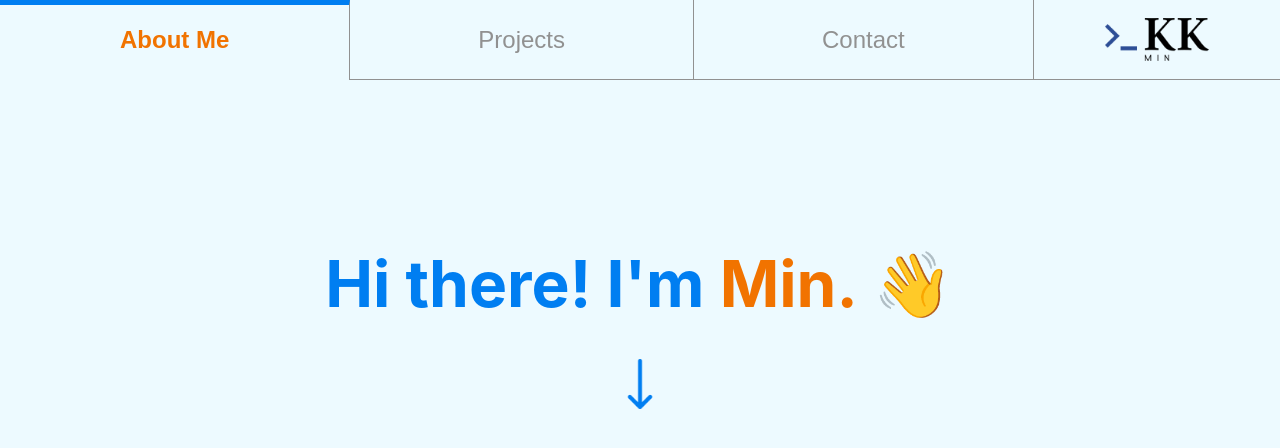
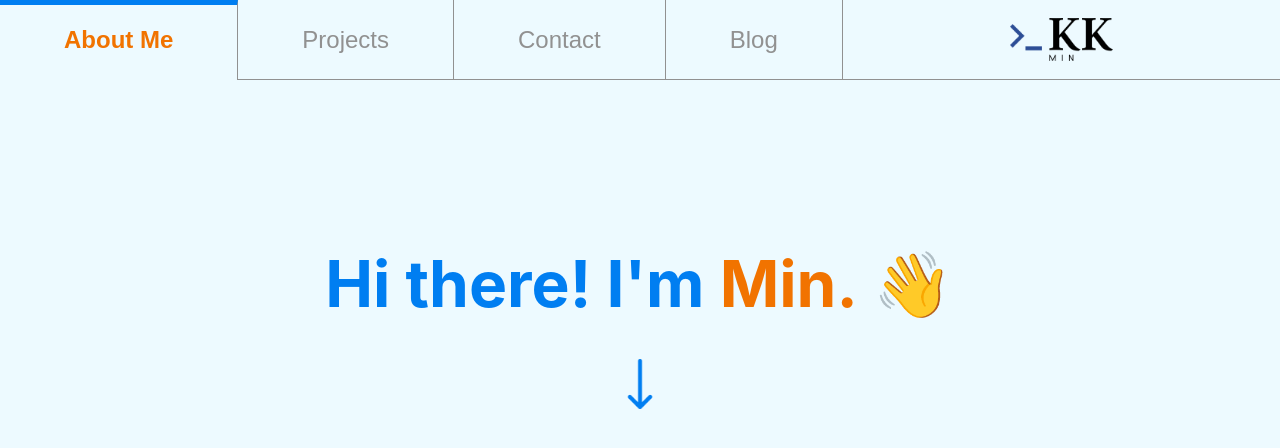
Before and after one commit to kk-min/kk-min.github.io, a React (Create React App) app: page / in a window 1280 px wide. Shown: the top 448 px of the page. Built offline with nearby package versions, Linux system fonts and the light colour scheme.

Commit message:
Add Blog tab, cleanup

```diff
--- a/src/App.tsx
+++ b/src/App.tsx
@@ -1,14 +1,12 @@
 import React from 'react';
 import { BrowserRouter, Routes, Route } from 'react-router-dom';
 import Home from './pages/Home';
-import Blog from './pages/Blog';
 
 function App() {
 	return (
 		<BrowserRouter>
 			<Routes>
 				<Route path='/' element={<Home />} />
-				<Route path='/blog' element={<Blog />} />
 			</Routes>
 		</BrowserRouter>
 	);
--- a/src/components/TabHeaders.tsx
+++ b/src/components/TabHeaders.tsx
@@ -18,7 +18,7 @@ export default function TabHeaders(props: PropTypes) {
 		if (firstTab !== null) {
 			firstTab.className = 'tabheaderactive';
 		}
-	}, [tabNames]);
+	}, [tabNames, props.activeTab, props.tabNames]);
 
 	// onClick function for when a tab is clicked:
 	const tabClickHandler = (event: React.MouseEvent, tabname: string) => {
@@ -47,13 +47,22 @@ export default function TabHeaders(props: PropTypes) {
 					id={name}
 					key={name}
 					className='tabheader'
-					onClick={(event) => tabClickHandler(event, name)}
+					onClick={
+						name === 'Blog'
+							? () => {
+									window.open(
+										'https://kkmin.vercel.app',
+										'_blank'
+									);
+							  }
+							: (event) => tabClickHandler(event, name)
+					}
 				>
 					{name}
 				</button>
 			))}
 			<div className='tabsfiller'>
-				<img className='tabslogo' src={kkminlogo_light} />
+				<img className='tabslogo' src={kkminlogo_light} alt='KK Min' />
 			</div>
 		</div>
 	);
--- a/src/components/Tabs.tsx
+++ b/src/components/Tabs.tsx
@@ -2,7 +2,7 @@ import React, { useState } from 'react';
 import TabContent from './TabContent';
 import TabHeaders from './TabHeaders';
 
-const tab_names = ['About Me', 'Projects', 'Contact'];
+const tab_names = ['About Me', 'Projects', 'Contact', 'Blog'];
 
 export default function Tabs() {
 	const [activeTab, setActiveTab] = useState(tab_names[0]);
--- a/src/css/Tabs.css
+++ b/src/css/Tabs.css
@@ -62,7 +62,7 @@
 	border-bottom: 1px solid var(--secondary-font-color);
 	min-height: 8vh;
 	cursor: pointer;
-	padding: 15px 10vw 15px 10vw;
+	padding: 15px 5vw 15px 5vw;
 }
 
 .tabheader:hover {
@@ -80,7 +80,7 @@
 	border-bottom: 0;
 	min-height: 8vh;
 	cursor: default;
-	padding: 10px 15vh 15px 15vh;
+	padding: 10px 5vw 15px 5vw;
 }
 
 .tabbody {
```
